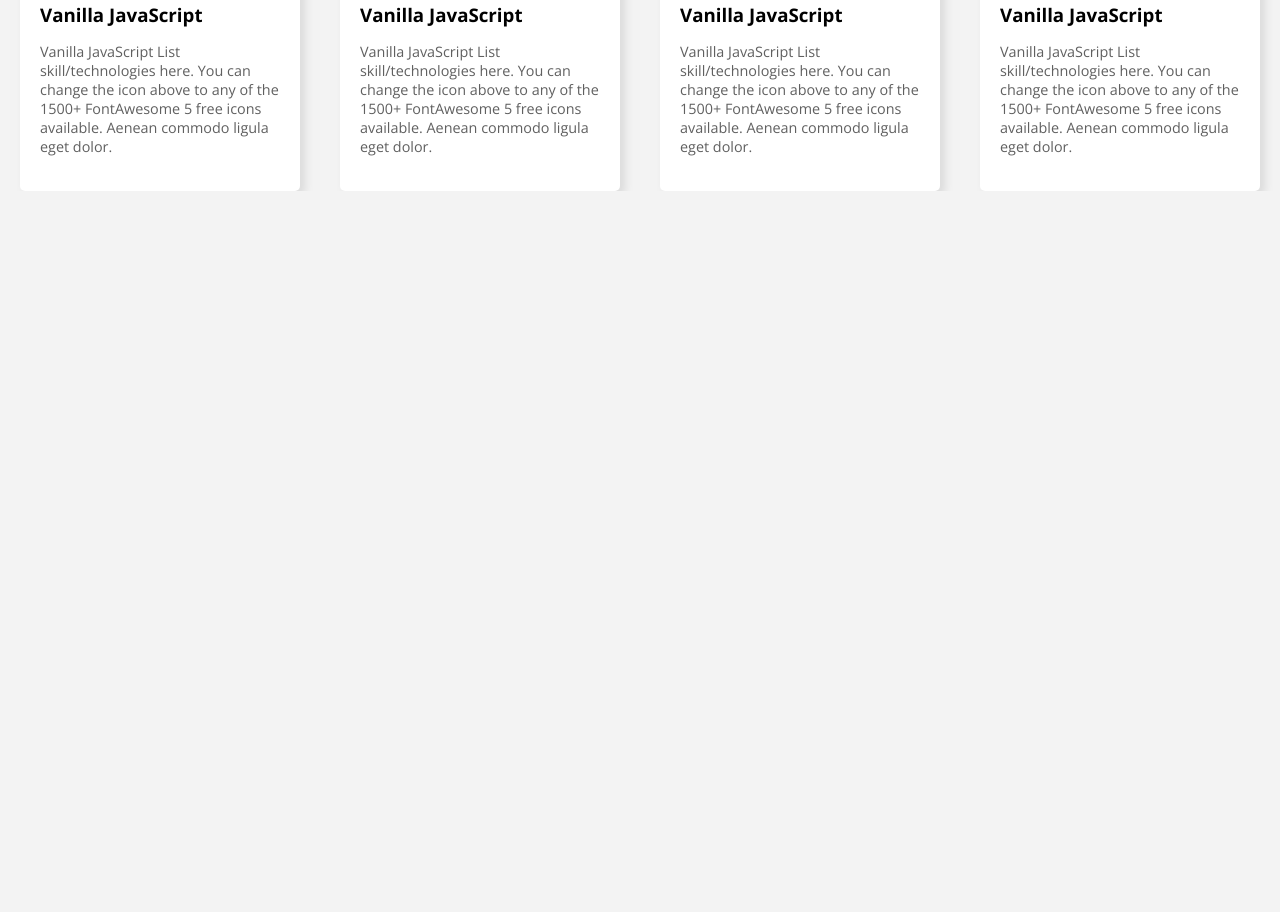
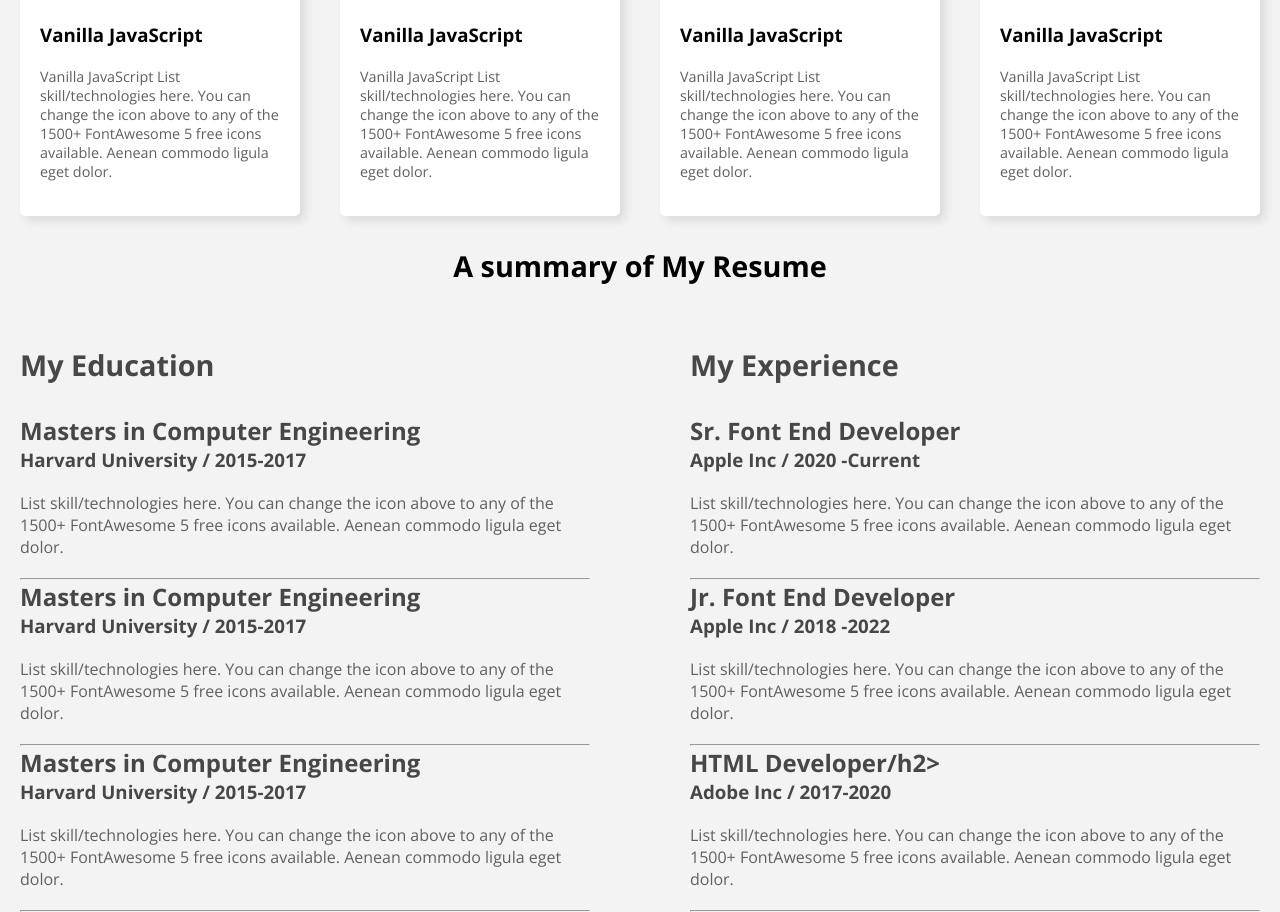
Before and after one commit to Khandaker-Sojol/Developer-Portfolio, a plain HTML site: page index.html in a window 1280 px wide. Shown: the part 1756-2668 px from the top of the page. Before the commit the page ends 1947 px from the top, so only its background shows below. Drawn offline with nearby package versions, Linux system fonts and the light colour scheme.

Commit message:
Resume section added

```diff
--- a/Styles/style.css
+++ b/Styles/style.css
@@ -152,6 +152,9 @@ nav ul li a {
     margin-top: 20px;
 
 }
+.expert h3{
+    margin: 20px 0;
+}
 .expert p{
     font-size: 0.9rem;
     margin: 15px 0;
@@ -163,3 +166,29 @@ nav ul li a {
     border-radius: 5px;
     margin-top: 20px;
 }
+
+/* Resume */
+.resume{
+    max-width: 1240px;
+    margin: 0 auto;
+}
+.resume h1{
+    text-align: center;
+    font-size: 1.8rem;
+    margin: 30px 0;
+}
+.resume-text{
+    display: flex;
+    gap: 100px;
+    color: #474747;
+}
+.resume-text p{
+    padding: 20px 0;
+}
+.education h1{
+    text-align: start;
+}
+
+.my-ex-h h1{
+    text-align: start;
+}
--- a/index.html
+++ b/index.html
@@ -113,6 +113,77 @@
                 </div>
             </div>
         </section>
+        <!-- Resume section -->
+        <section class="resume">
+            <h1>A summary of My Resume</h1>
+            <div class="resume-text">
+                <div class="education">
+                    <h1>My Education</h1>
+                    <div class="education-text">
+                        <h2>Masters in Computer Engineering</h2>
+                        <h3>Harvard University / 2015-2017</h3>
+                        <p>
+                            List skill/technologies here. You can change the icon above
+                            to any of the 1500+ FontAwesome 5 free icons available. Aenean commodo ligula eget dolor.
+                        </p>
+                        <hr>
+                    </div>
+                    <div class="education-text">
+                        <h2>Masters in Computer Engineering</h2>
+                        <h3>Harvard University / 2015-2017</h3>
+                        <p>
+                            List skill/technologies here. You can change the icon above
+                            to any of the 1500+ FontAwesome 5 free icons available. Aenean commodo ligula eget dolor.
+                        </p>
+                        <hr>
+                    </div>
+                    <div class="education-text">
+                        <h2>Masters in Computer Engineering</h2>
+                        <h3>Harvard University / 2015-2017</h3>
+                        <p>
+                            List skill/technologies here. You can change the icon above
+                            to any of the 1500+ FontAwesome 5 free icons available. Aenean commodo ligula eget dolor.
+                        </p>
+                        <hr>
+                    </div>
+                </div>
+                <div class="my-ex-h">
+                    <h1>My Experience</h1>
+                    <div class="myExperience">
+                        <div class="myExperience-text">
+                            <h2>Sr. Font End Developer</h2>
+                            <h3>Apple Inc / 2020 -Current</h3>
+                            <p>
+                                List skill/technologies here. You can change the icon above
+                                to any of the 1500+ FontAwesome 5 free icons available. Aenean commodo ligula eget
+                                dolor.
+                            </p>
+                            <hr>
+                        </div>
+                        <div class="myExperience-text">
+                            <h2>Jr. Font End Developer</h2>
+                            <h3>Apple Inc / 2018 -2022</h3>
+                            <p>
+                                List skill/technologies here. You can change the icon above
+                                to any of the 1500+ FontAwesome 5 free icons available. Aenean commodo ligula eget
+                                dolor.
+                            </p>
+                            <hr>
+                        </div>
+                        <div class="myExperience-text">
+                            <h2>HTML Developer/h2>
+                                <h3>Adobe Inc / 2017-2020</h3>
+                                <p>
+                                    List skill/technologies here. You can change the icon above
+                                    to any of the 1500+ FontAwesome 5 free icons available. Aenean commodo ligula eget
+                                    dolor.
+                                </p>
+                                <hr>
+                        </div>
+                    </div>
+                </div>
+            </div>
+        </section>
     </main>
     <footer></footer>
 </body>
```
